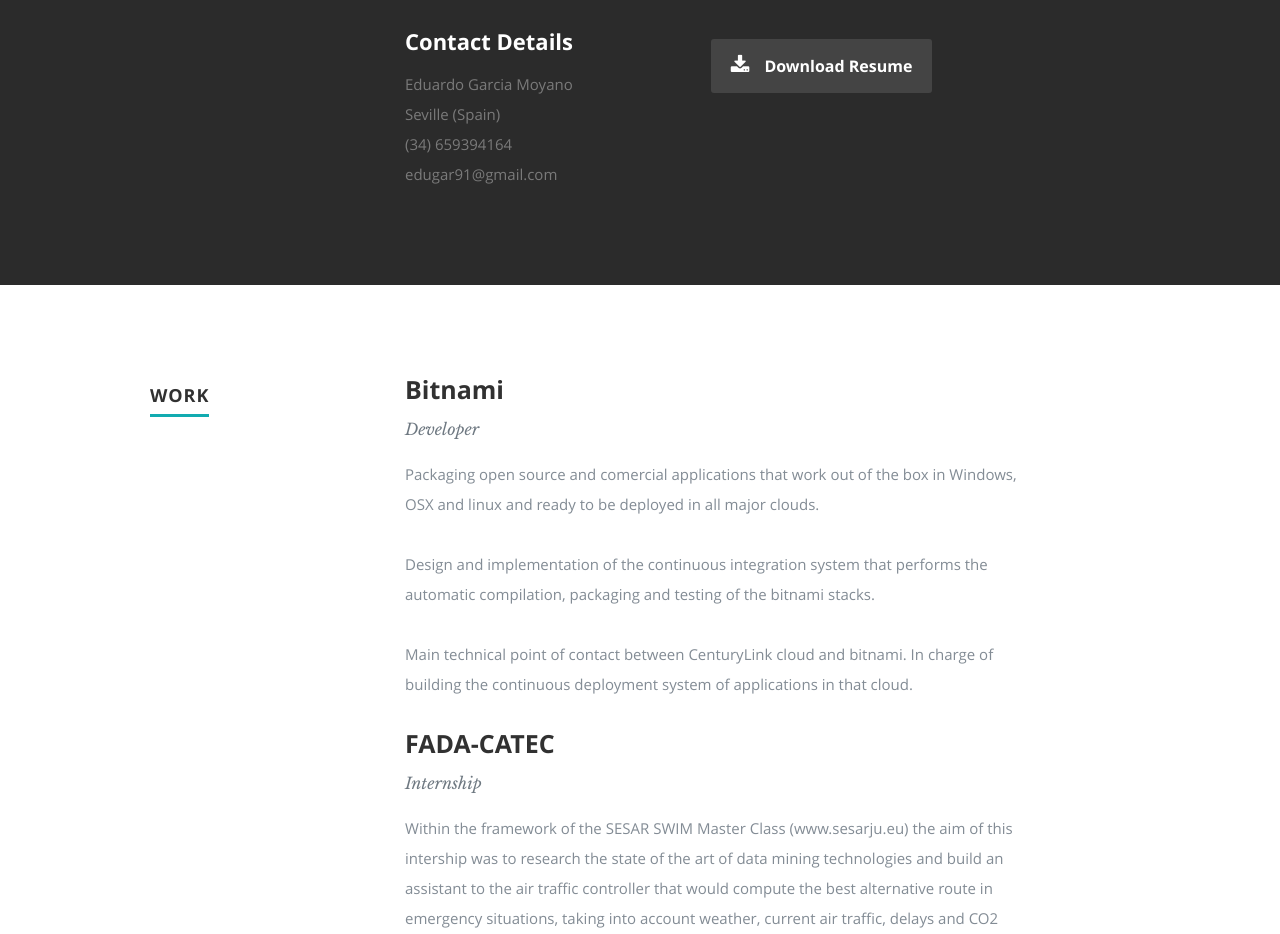
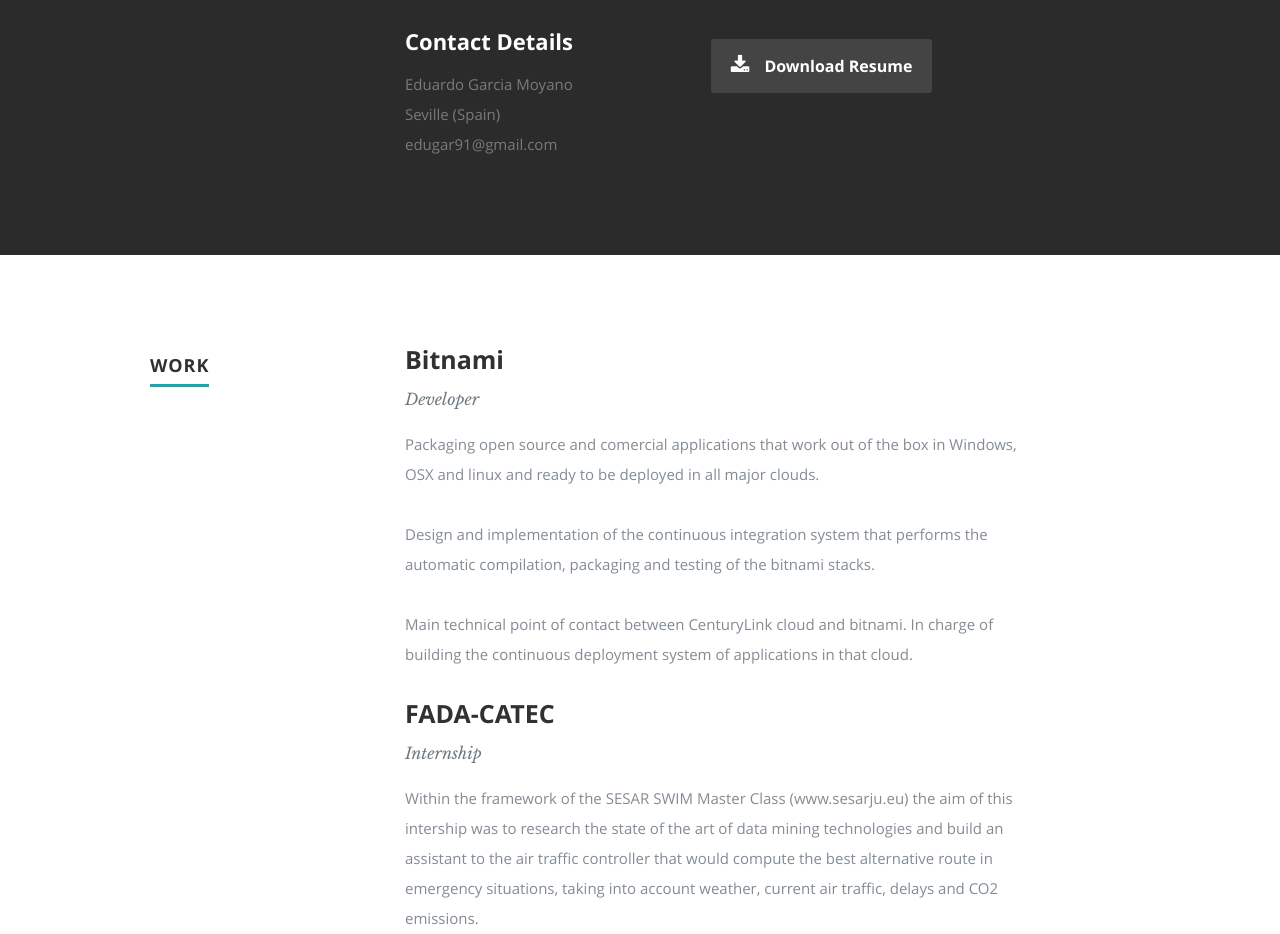
Before and after one commit to vosgaust/vosgaust.github.com, a plain HTML site: page index.html in a window 1280 px wide. Shown: the part 1121-2055 px from the top of the page. Drawn offline with nearby package versions, Linux system fonts and the light colour scheme.

Commit message:
Update index.html

```diff
--- a/index.html
+++ b/index.html
@@ -106,7 +106,6 @@
                   <p class="address">
 						   <span>Eduardo Garcia Moyano</span><br>
 						   <span>Seville (Spain)</span><br>
-						   <span>(34) 659394164</span><br>
                      <span>edugar91@gmail.com</span>
 					   </p>
 
```
